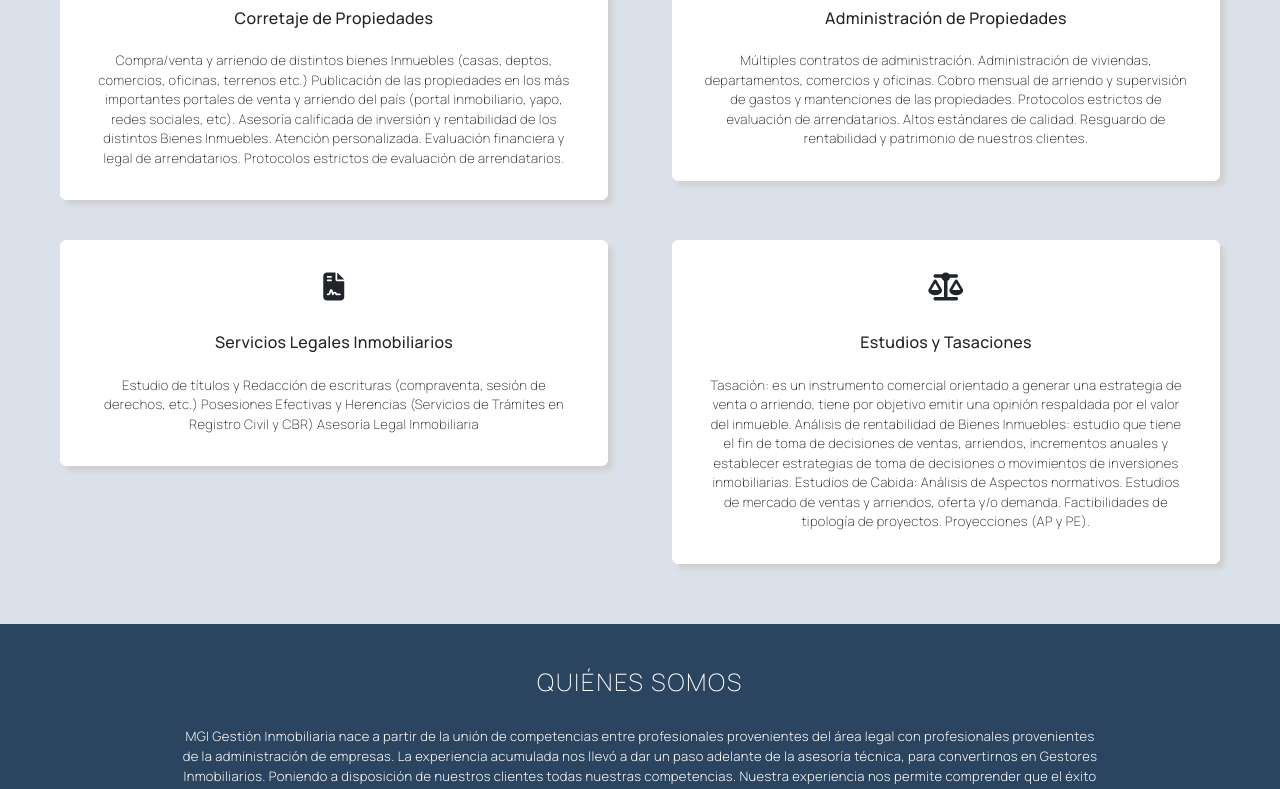
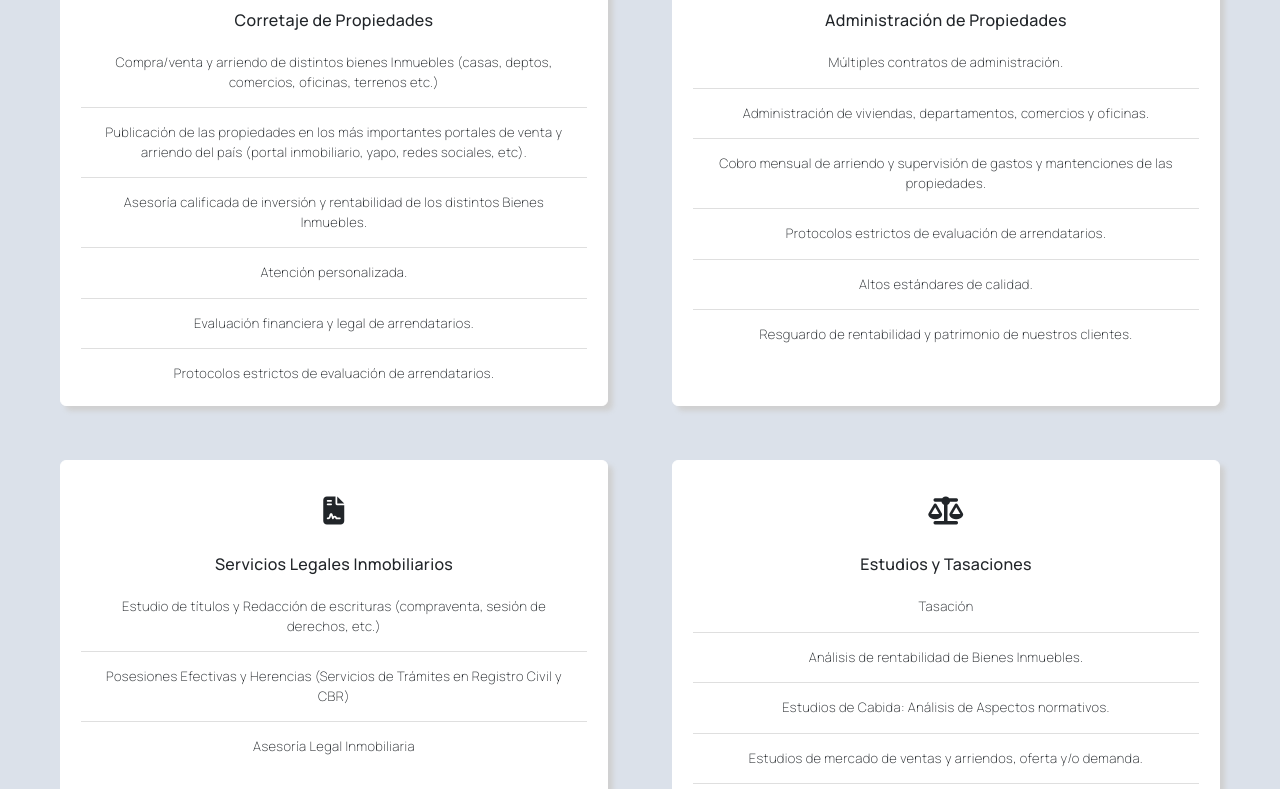
Before and after one commit to Marce3200/GMI, a React (Create React App) app: page / in a window 1280 px wide. Shown: the part 900-1689 px from the top of the page. Built offline with nearby package versions, Linux system fonts and the light colour scheme.

Commit message:
arreglo cards seccion servicios

```diff
--- a/src/componentes/Header/Header.js
+++ b/src/componentes/Header/Header.js
@@ -8,7 +8,7 @@ import Form from "react-bootstrap/Form";
 
 const Header = () => {
   return (
-    <Container fluid className=" container-fluid p-0">
+    <Container fluid className="  p-0">
       <Row className="logosection">
         <Col className="text-center">
           <img className="logo" src={logo} />
--- a/src/componentes/QuienesSomos/QuienesSomos.js
+++ b/src/componentes/QuienesSomos/QuienesSomos.js
@@ -4,11 +4,17 @@ import Container from "react-bootstrap/esm/Container";
 import Row from "react-bootstrap/esm/Row";
 import "../QuienesSomos/quienessomos.css";
 import Card from "react-bootstrap/Card";
+import propiedad from "../img/propiedad.jpg"
 
 const QuienesSomos = () => {
   return (
     <Container fluid className="seccion-quienes">
       <center>
+        <Row className="row-quienes">
+          <Col>
+          <img  className="img-fluid" src={propiedad}></img>
+       </Col>
+       </Row>
         <Row className="w-75">
           <Col>
             <p className="titulo-seccion-quienes">Quiénes Somos</p>
--- a/src/componentes/QuienesSomos/quienessomos.css
+++ b/src/componentes/QuienesSomos/quienessomos.css
@@ -45,3 +45,8 @@
   .valores{
     padding: 30px;
   }
+
+
+  .row-quienes{
+    padding: 0 !important;
+  }
--- a/src/componentes/Servicios/Servicios.js
+++ b/src/componentes/Servicios/Servicios.js
@@ -4,6 +4,7 @@ import "../Servicios/servicios.css";
 import Container from "react-bootstrap/esm/Container";
 import Row from "react-bootstrap/esm/Row";
 import Col from "react-bootstrap/esm/Col";
+import ListGroup from "react-bootstrap/ListGroup";
 
 const Servicios = () => {
   return (
@@ -12,81 +13,142 @@ const Servicios = () => {
         <p className="titulo-seccion">Nuestros Servicios</p>
 
         <Col sm={12} md={6}>
-            <Card className="card-servicio">
+          <Card className="card-servicio" style={{height:"90%"}}>
             {/* <Card.Img className="foto-menu" variant="top" src={SUSHI1} /> */}
-              <Card.Body>
+            <ListGroup variant="flush">
               <i className="fa-solid fa-sign-hanging fs-3 mt-3"></i>
               <Card.Title className="titulo-card">
                 Corretaje de Propiedades
               </Card.Title>
-                <Card.Text className="text-card">
+              <ListGroup.Item className="text-card">
+                Compra/venta y arriendo de distintos bienes Inmuebles (casas,
+                deptos, comercios, oficinas, terrenos etc.)
+              </ListGroup.Item>
+              <ListGroup.Item className="text-card">
+              Publicación de las propiedades en los más importantes portales de
+              venta y arriendo del país (portal inmobiliario, yapo, redes
+              sociales, etc).
+              </ListGroup.Item>
+              <ListGroup.Item className="text-card">
+              Asesoría calificada de inversión y rentabilidad de
+              los distintos Bienes Inmuebles.
+              </ListGroup.Item>
+              <ListGroup.Item className="text-card">
+              Atención personalizada.
+              </ListGroup.Item>
+              <ListGroup.Item className="text-card">
+              Evaluación financiera y legal de arrendatarios.
+              </ListGroup.Item>
+              <ListGroup.Item className="text-card">
+              Protocolos estrictos de
+              evaluación de arrendatarios.
+              </ListGroup.Item>
 
-Compra/venta y arriendo de distintos bienes Inmuebles (casas, deptos, comercios, oficinas, terrenos etc.)
-Publicación de las propiedades en los más importantes portales de venta y arriendo del país (portal inmobiliario, yapo, redes sociales, etc).
-Asesoría calificada de inversión y rentabilidad de los distintos Bienes Inmuebles. Atención personalizada.
-Evaluación financiera y legal de arrendatarios.
-Protocolos estrictos de evaluación de arrendatarios.
-                </Card.Text>
-              </Card.Body>
+            </ListGroup>
           </Card>
         </Col>
         <Col sm={12} md={6}>
-
-            <Card className="card-servicio">
+          <Card className="card-servicio" style={{height:"90%"}}>
             {/* <Card.Img className="foto-menu" variant="top" src={sushi2} /> */}
-              <Card.Body>
+            <ListGroup variant="flush">
               <i className="fa-solid fa-house-circle-check fs-3 mt-3"></i>
               <Card.Title className="titulo-card">
                 Administración de Propiedades
               </Card.Title>
-                <Card.Text className="text-card">
 
+              <ListGroup.Item  className="text-card">
                 Múltiples contratos de administración.
-Administración de viviendas, departamentos, comercios y oficinas.
-Cobro mensual de arriendo y supervisión de gastos y mantenciones de las propiedades.
-Protocolos estrictos de evaluación de arrendatarios. Altos estándares de calidad.
-Resguardo de rentabilidad y patrimonio de nuestros clientes.
-                </Card.Text>
-              </Card.Body>
+                </ListGroup.Item>
+
+                <ListGroup.Item  className="text-card">
+                Administración de
+                viviendas, departamentos, comercios y oficinas.
+                </ListGroup.Item>
+
+                <ListGroup.Item  className="text-card">
+                Cobro mensual de
+                arriendo y supervisión de gastos y mantenciones de las
+                propiedades.
+                </ListGroup.Item>
+
+                <ListGroup.Item  className="text-card">
+                Protocolos estrictos de evaluación de
+                arrendatarios.
+                </ListGroup.Item>
+
+                <ListGroup.Item  className="text-card">
+                Altos estándares de calidad.
+                </ListGroup.Item>
+
+                <ListGroup.Item  className="text-card">
+                Resguardo de
+                rentabilidad y patrimonio de nuestros clientes.
+              </ListGroup.Item>
+              </ListGroup>
           </Card>
         </Col>
         <Col sm={12} md={6}>
-          <Card className="card-servicio">
+          <Card className="card-servicio" style={{height:"90%"}}>
             {/* <Card.Img className="foto-menu" variant="top" src={sushi6} /> */}
-            <Card.Body>
+            <ListGroup variant="flush">
               <i className="fa-solid fa-file-contract fs-3 mt-3"></i>
               <Card.Title className="titulo-card">
                 Servicios Legales Inmobiliarios
               </Card.Title>
-              <Card.Text className="text-card">
-              Estudio de títulos y Redacción de escrituras (compraventa, sesión de derechos, etc.)
-Posesiones Efectivas y Herencias (Servicios de Trámites en Registro Civil y CBR)
-Asesoría Legal Inmobiliaria
+              <ListGroup.Item  className="text-card">
+                Estudio de títulos y Redacción de escrituras (compraventa,
+                sesión de derechos, etc.)
 
-              </Card.Text>
-            </Card.Body>
+                </ListGroup.Item>
+                <ListGroup.Item  className="text-card">
+                  Posesiones Efectivas y Herencias
+                (Servicios de Trámites en Registro Civil y CBR)
+                </ListGroup.Item>
+                <ListGroup.Item  className="text-card">
+                Asesoría Legal
+                Inmobiliaria
+                </ListGroup.Item>
 
+              </ListGroup>
           </Card>
         </Col>
-          <Col sm={12} md={6} >
-            <Card className="card-servicio">
+        <Col sm={12} md={6}>
+          <Card className="card-servicio" style={{height:"90%"}}>
             {/* <Card.Img className="foto-menu" variant="top" src={sushi7} /> */}
-              <Card.Body>
+            <ListGroup variant="flush">
               <i className="fa-solid fa-scale-balanced fs-3 mt-3"></i>
               <Card.Title className="titulo-card">
                 Estudios y Tasaciones
               </Card.Title>
-                <Card.Text className="text-card">
+              <ListGroup.Item  className="text-card">
+                Tasación
+                </ListGroup.Item>
 
-Tasación: es un instrumento comercial orientado a generar una estrategia de venta o arriendo, tiene por objetivo emitir una opinión respaldada por el valor del inmueble.
-Análisis de rentabilidad de Bienes Inmuebles: estudio que tiene el fin de toma de decisiones de ventas, arriendos, incrementos anuales y establecer estrategias de toma de decisiones o movimientos de inversiones inmobiliarias.
-Estudios de Cabida: Análisis de Aspectos normativos. Estudios de mercado de ventas y arriendos, oferta y/o demanda. Factibilidades de tipología de proyectos. Proyecciones (AP y PE).
+                <ListGroup.Item  className="text-card">
+                Análisis de
+                rentabilidad de Bienes Inmuebles.
+                </ListGroup.Item>
 
-                </Card.Text>
-              </Card.Body>
+                <ListGroup.Item  className="text-card">
+                 Estudios de Cabida: Análisis de
+                Aspectos normativos.
+                </ListGroup.Item>
+
+                <ListGroup.Item  className="text-card">
+                Estudios de mercado de ventas y arriendos,
+                oferta y/o demanda.
+                </ListGroup.Item>
+
+                <ListGroup.Item  className="text-card">
+                Factibilidades de tipología de proyectos.
+                </ListGroup.Item>
+
+                <ListGroup.Item  className="text-card">
+                Proyecciones (AP y PE).
+              </ListGroup.Item>
+              </ListGroup>
           </Card>
         </Col>
-
       </Row>
     </Container>
   );
--- a/src/componentes/Servicios/servicios.css
+++ b/src/componentes/Servicios/servicios.css
@@ -13,6 +13,7 @@
 }
 
 .card-servicio {
+  padding: 20px;
   margin: 20px;
   margin-top: 20px;
   box-shadow: 5px 5px 5px rgb(208, 208, 208);
```
Also changed, not shown: src/componentes/img/propiedad.jpg. Lines whose indentation alone changed are shown as unchanged.
